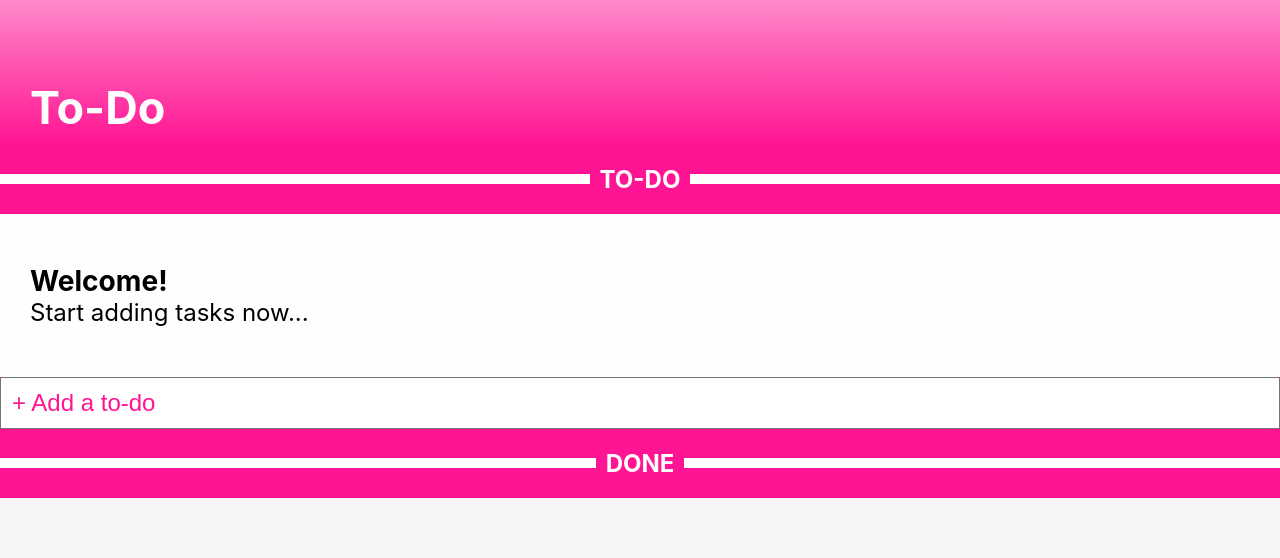
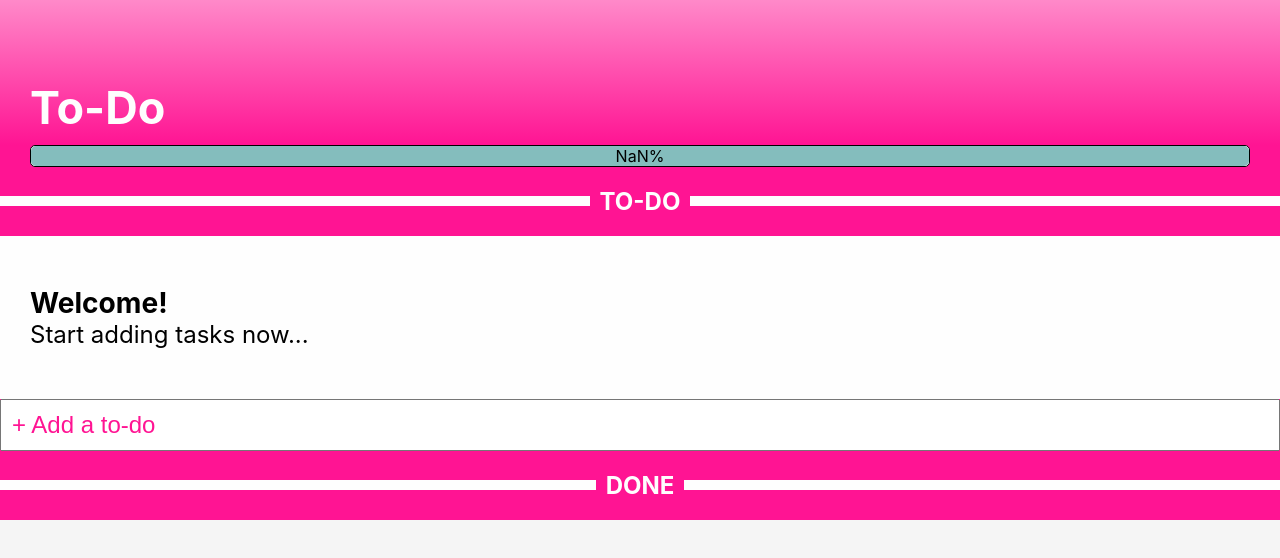
Before and after one commit to fraukedtz/react-todo-app, a React (Create React App) app: page / in a window 1280 px wide. Shown: the top 558 px of the page. Built offline with nearby package versions, Linux system fonts and the light colour scheme; the HTML template or start-up script is replaced by a standard one.

Commit message:
add progress bar

```diff
--- a/src/App.js
+++ b/src/App.js
@@ -5,7 +5,9 @@ import Counter from './Counter.js'
 import Welcome from './Welcome.js'
 import Input from './Input.js'
 import Todo from './Todo.js'
-import Separator from './Separator'
+import Separator from './Separator.js'
+import ProgressBarContainer from './ProgressBarContainer.js'
+import ProgressBar from './ProgressBar.js'
 
 import styled from 'styled-components'
 
@@ -35,6 +37,11 @@ class App extends Component {
           {this.state.todos.length > 0 ? (
             <Counter number={this.getDoneNumber()} />
           ) : null}
+          <ProgressBarContainer>
+            <ProgressBar percentage={this.calculatePercentage()}>
+              {this.calculatePercentage() + '%'}
+            </ProgressBar>
+          </ProgressBarContainer>
           <Separator text={'to-do'} />
           {this.state.todos.length > 0 ? (
             <List>{this.renderOpenTodos()}</List>
@@ -117,6 +124,11 @@ class App extends Component {
     return this.state.todos.filter(t => t.isDone).length
   }
 
+  calculatePercentage() {
+    const array = this.state.todos
+    return Math.round((array.filter(t => t.isDone).length / array.length) * 100)
+  }
+
   save() {
     localStorage.setItem('todo-app--todos', JSON.stringify(this.state.todos))
   }
--- /dev/null
+++ b/src/ProgressBar.js
@@ -0,0 +1,10 @@
+import styled from 'styled-components'
+
+export default styled.div`
+  background: #84bdbd;
+  width: ${props => props.percentage}%;
+  text-align: center;
+  border-radius: 5px;
+  transition: width 0.3s ease;
+  /*  */
+`
--- /dev/null
+++ b/src/ProgressBarContainer.js
@@ -0,0 +1,8 @@
+import styled from 'styled-components'
+
+export default styled.div`
+  background: white;
+  border-radius: 5px;
+  margin: 0 30px;
+  border: 1px solid black;
+`
```
